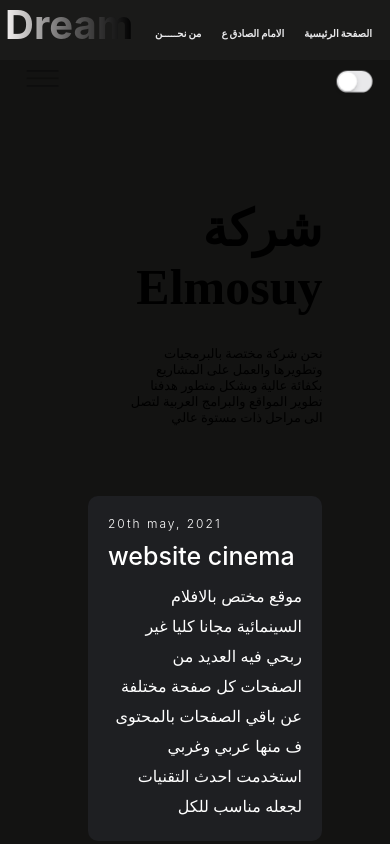
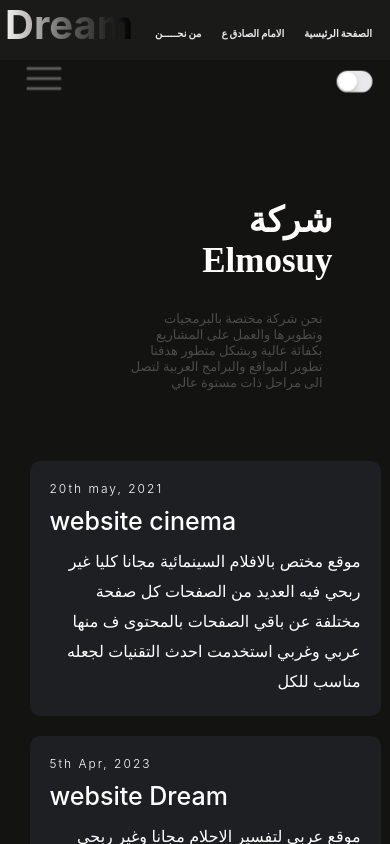
Before and after one commit to elmosuy/firstproject, a Next.js app: page /me in a window 390 px wide. Shown: the top 844 px of the page. Built offline with nearby package versions, Linux system fonts and the light colour scheme; a web font is replaced by a local one.

Commit message:
Add files via upload

```diff
--- a/styles/globals.css
+++ b/styles/globals.css
@@ -111,9 +111,7 @@ a {
   font-family: 'Reem Kufi', sans-serif;
 
 }
-.textindex .leftq h2{
-color: #FFFFFF;
-}
+
 
 
 .header {
@@ -414,6 +412,9 @@ cursor: pointer;
 .show-theme-all .textindex{
   color:black;
 }
+.show-theme-all .company{
+  color:black;
+}
 .show-theme-all .leftq h2{
   color:black;
 }
@@ -444,7 +445,9 @@ cursor: pointer;
 }
 .about h2{
   font-size: 80px;
-  text-align: right;
+  text-align: center;
+  position: relative;
+  right: 90px;
   width: 100%;
 
 }
@@ -452,6 +455,7 @@ cursor: pointer;
   position: relative;
   top: 30px;
   font-size: large;
+  color: #4c4c4c;
   width: 70%;
 }
 
@@ -512,6 +516,7 @@ cursor: pointer;
   font-size: 34px;
 }
 @media only screen and (min-width: 768px) {
+
   .timeline:before {
     content: "";
     position: absolute;
@@ -615,11 +620,12 @@ cursor: pointer;
     position: fixed;
     z-index: 1202;
     top: 68px;
+    color: #5d5d5d;
     left: 35px;
-    font-weight: 100;
+    font-weight: 500;
     font-size: large;
     display: flex;
-    transform: rotate(90deg) scale(1.5);
+    transform: rotate(90deg) scale(1.6);
 
   }
 
@@ -715,6 +721,13 @@ cursor: pointer;
   .texts .textindex{
     width: 90%;
   }
+  .about h2{
+    position: relative;
+    left: 10px;
+    width: 100%;
+    font-size: 35px;
+  }
+
 
   .header .list-header ul{
     width: 70%;
@@ -764,6 +777,9 @@ cursor: pointer;
 
 
   }
+  .timeline{
+    width: 90%;
+  }
 }
 
 .anim2{
@@ -793,3 +809,21 @@ cursor: pointer;
   /* position: relative;
   right: 100px; */
 }
+
+.company{
+  color: #fffdfd;
+}
+.show-theme-all .n1{
+  color: #000000;
+}
+
+.textindex .leftq h2{
+  color: #ffffff;
+  }
+  .show-theme-all .leftq h2{
+  color: #000000;
+}
+.show-theme-header .logo-search h1{
+  background: linear-gradient(to right ,rgb(3, 3, 3),rgb(150, 148, 148),rgb(217, 217, 217));
+  -webkit-background-clip: text;
+}
```
